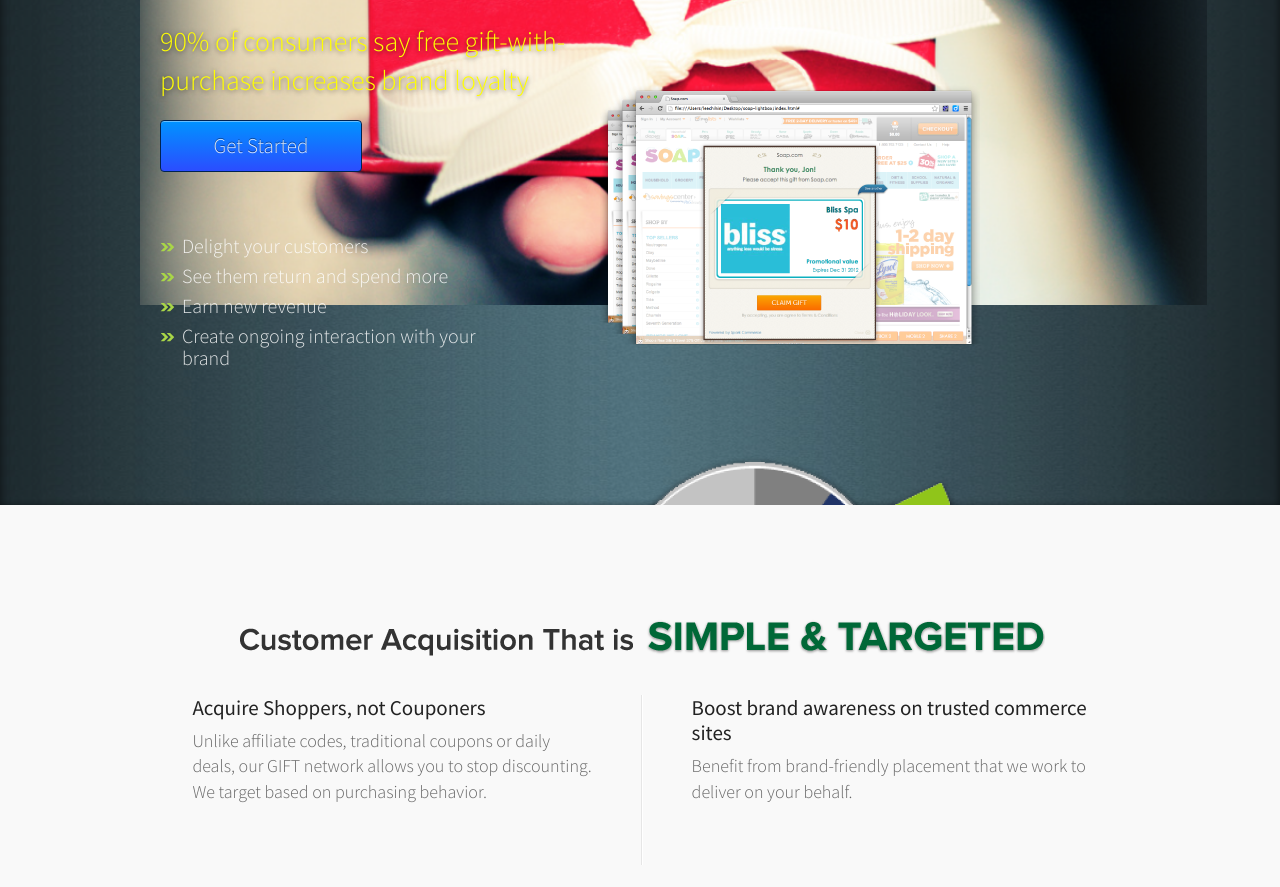
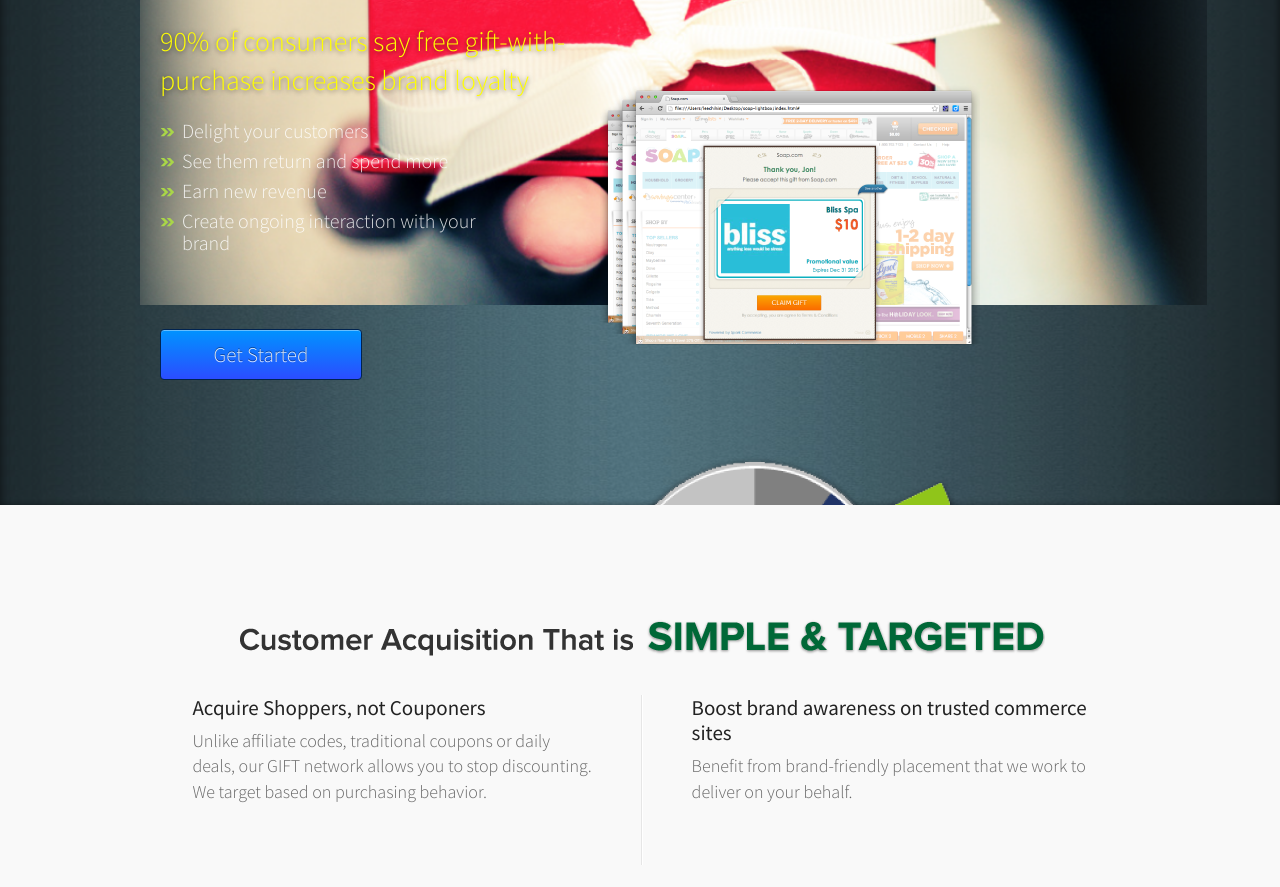
Before and after one commit to AriusLee/spark, a plain HTML site: page public/index.html in a window 1280 px wide. Shown: the part 875-1762 px from the top of the page. Drawn offline with Linux system fonts and the light colour scheme; a script that the page names is missing.

Commit message:
TX media.

```diff
--- a/public/assets/css/application.css
+++ b/public/assets/css/application.css
@@ -670,12 +670,14 @@ header.fixed nav .signin {
   text-shadow: rgba(0,0,0,0.6) 0 1px 5px;
 }
 
-#gift .headings .action_row {
+#gift .action_row {
+  position: absolute;
+  left: 0;
   text-align: left;
-  padding: 20px 0;
-}
-
-#gift .headings .action_row a {
+  bottom: 100px;
+}
+
+#gift .action_row a {
   width: 200px;
   padding: 10px 0;
 }
@@ -710,7 +712,7 @@ header.fixed nav .signin {
 
 #gift_slider .gift_caption {
   position: absolute;
-  bottom: 120px;
+  bottom: 235px;
   left: 0;
   width: 350px;
   height: 150px;
--- a/public/index.html
+++ b/public/index.html
@@ -131,9 +131,6 @@
           <div class="headings">
             <h2>We Drive Increased Purchases &#38; Satisfaction</h2>
             <p>90% of consumers say free gift-with-purchase increases brand loyalty</p>
-            <div class="action_row">
-              <a href="" class="button_blue_2">Get Started</a>
-            </div>
           </div>
           <div id="gift_slider">
             <div class="gift_caption">
@@ -157,6 +154,9 @@
               <li><img src="assets/images/roundabouts/4.png" /></li>
             </ul>
           </div><!-- /#gift_slider -->
+          <div class="action_row">
+            <a href="" class="button_blue_2">Get Started</a>
+          </div>
         </div><!-- /.container -->
       </div><!-- /#gift -->
 
```
